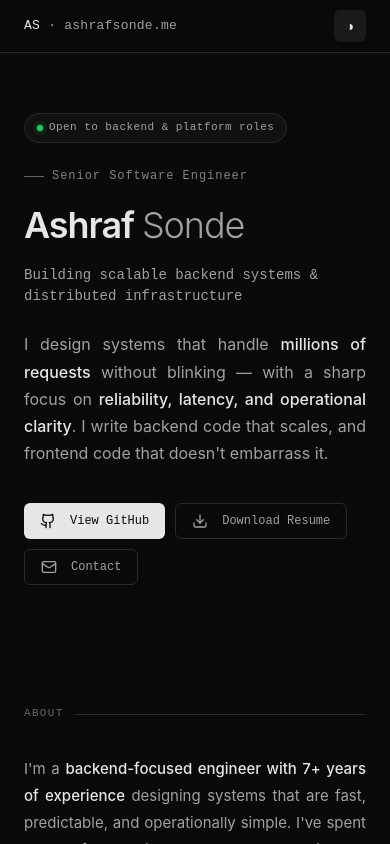
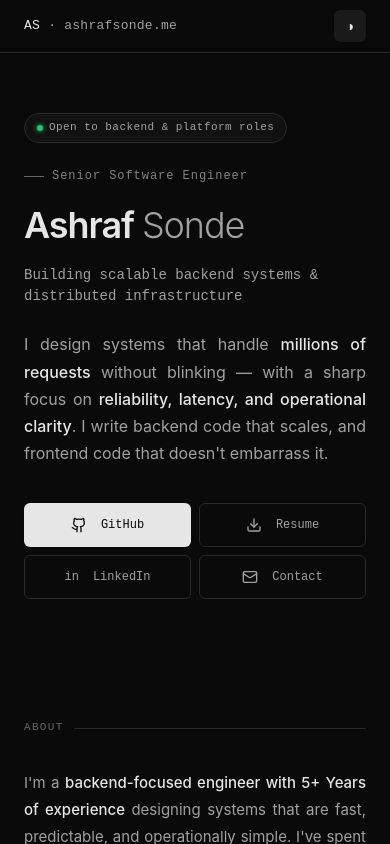
Before and after one commit to Ashraf-Sonde/portfolio-webite, a Next.js app: page / in a window 390 px wide. Shown: the top 844 px of the page. Built offline with nearby package versions, Linux system fonts and the light colour scheme.

Commit message:
fix: added animation in exp and project cards

```diff
--- a/src/app/globals.css
+++ b/src/app/globals.css
@@ -7,7 +7,7 @@
 @layer base {
   :root {
     --bg: #0a0a0a;
-    --bg-card: #111111;
+    --bg-card: #1a1a1a;
     --bg-hover: #1a1a1a;
     --border: 0 0% 16.5%;
     --border-subtle: 0 0% 11.8%;
--- a/src/components/sections/about.tsx
+++ b/src/components/sections/about.tsx
@@ -11,7 +11,7 @@ export function About() {
         <p className="text-[15px] text-muted-foreground leading-[1.8] max-w-[100%] text-justify">
           I&apos;m a{' '}
           <strong className="text-foreground font-medium">
-            backend-focused engineer with 7+ years of experience
+            backend-focused engineer with {aboutStats[0].number} {aboutStats[0].label} of experience
           </strong>{' '}
           designing systems that are fast, predictable, and operationally
           simple. I&apos;ve spent most of that time on the server side —
--- a/src/components/sections/contact.tsx
+++ b/src/components/sections/contact.tsx
@@ -3,7 +3,7 @@ import { SectionLabel } from '@/components/ui/section-label';
 import { Button } from '@/components/ui/button';
 import { Input } from '@/components/ui/input';
 import { Textarea } from '@/components/ui/textarea';
-import { Github, Mail } from 'lucide-react';
+import { Github, Linkedin, LinkedinIcon, Mail } from 'lucide-react';
 function urlDisplay(url: string): string {
   try {
     const u = new URL(url);
--- a/src/components/sections/experience.tsx
+++ b/src/components/sections/experience.tsx
@@ -1,6 +1,6 @@
 import { experience } from '@/lib/data';
 import { SectionLabel } from '@/components/ui/section-label';
-import { AccordionCard } from '@/components/ui/accordion-card';
+import { ExperienceCard } from '@/components/ui/experience-card';
 import { Card } from '@/components/ui/card';
 import Image from 'next/image';
 
@@ -11,7 +11,7 @@ export function Experience() {
         <SectionLabel>Work Experience</SectionLabel>
 
         <div className="space-y-9">
-          {experience.map((company) => (
+          {experience.map((company, companyIndex) => (
             <div key={company.company}>
               <div className="flex items-center gap-[10px] mb-4">
                 <Card className="w-7 h-7 rounded-md flex items-center justify-center text-[12px] border border-border bg-card shadow-none p-0 min-w-[28px] min-h-[28px]">
@@ -31,12 +31,13 @@ export function Experience() {
                 )}
               </div>
 
-              {company.roles.map((role) => (
-                <AccordionCard
+              {company.roles.map((role, roleIndex) => (
+                <ExperienceCard
                   key={role.title}
                   icon={role.icon}
                   title={role.title}
                   meta={`${role.type} · ${role.period}`}
+                  defaultOpen={companyIndex === 0 && roleIndex === 0}
                   bullets={role.bullets}
                   tags={role.tags}
                 />
--- a/src/components/sections/hero.tsx
+++ b/src/components/sections/hero.tsx
@@ -1,7 +1,7 @@
 import { siteConfig } from '@/lib/data';
 import { Button } from '@/components/ui/button';
 import { Badge } from '@/components/ui/badge';
-import { Github, Download, Mail } from 'lucide-react';
+import { Github, Download, Mail, Linkedin } from 'lucide-react';
 import { cn } from '@/lib/utils';
 
 export function Hero() {
@@ -48,38 +48,53 @@ export function Hero() {
           doesn&apos;t embarrass it.
         </p>
 
-        <div className="fade-up fade-up-4 flex gap-[10px] flex-wrap">
+        <div className="fade-up fade-up-4 grid grid-cols-2 gap-2 sm:flex sm:flex-wrap sm:gap-[10px]">
           <Button
             asChild
-            className="font-mono-tight text-[12px] h-9 px-4 rounded-md"
+            className="font-mono-tight text-[12px] h-11 w-full sm:h-9 sm:w-auto sm:px-4 rounded-md justify-center"
           >
             <a
               href={siteConfig.github}
               target="_blank"
               rel="noopener noreferrer"
             >
-              <Github className="h-3.5 w-3.5 mr-1.5" />
-              View GitHub
+              <Github className="h-3.5 w-3.5 mr-1.5 shrink-0" />
+              <span className="truncate">GitHub</span>
             </a>
           </Button>
           <Button
             variant="outline"
             asChild
-            className="font-mono-tight text-[12px] h-9 px-4 rounded-md text-muted-foreground hover:text-foreground"
+            className="font-mono-tight text-[12px] h-11 w-full sm:h-9 sm:w-auto sm:px-4 rounded-md text-muted-foreground hover:text-foreground justify-center"
           >
-            <a href={siteConfig.resume}>
-              <Download className="h-3.5 w-3.5 mr-1.5" />
-              Download Resume
+            <a href={siteConfig.resume} className="flex items-center justify-center">
+              <Download className="h-3.5 w-3.5 mr-1.5 shrink-0" />
+              <span className="truncate">Resume</span>
             </a>
           </Button>
           <Button
             variant="outline"
             asChild
-            className="font-mono-tight text-[12px] h-9 px-4 rounded-md text-muted-foreground hover:text-foreground"
+            className="font-mono-tight text-[12px] h-11 w-full sm:h-9 sm:w-auto sm:px-4 rounded-md text-muted-foreground hover:text-foreground justify-center"
           >
-            <a href="#contact">
-              <Mail className="h-3.5 w-3.5 mr-1.5" />
-              Contact
+            <a
+              href={siteConfig.linkedin}
+              target="_blank"
+              rel="noopener noreferrer"
+              className="flex items-center justify-center"
+            >
+              <span className="mr-1.5 shrink-0">in</span>
+              <span className="truncate">LinkedIn</span>
+            </a>
+          </Button>
+          <Button
+            variant="outline"
+            asChild
+            className="font-mono-tight text-[12px] h-11 w-full sm:h-9 sm:w-auto sm:px-4 rounded-md text-muted-foreground hover:text-foreground justify-center"
+          >
+            <a href="#contact" className="flex items-center justify-center">
+              <Mail className="h-3.5 w-3.5 mr-1.5 shrink-0" />
+              <span className="truncate">Contact</span>
             </a>
           </Button>
         </div>
--- a/src/components/sections/projects.tsx
+++ b/src/components/sections/projects.tsx
@@ -23,13 +23,13 @@ export function Projects() {
         <SectionLabel>Projects ({projects.length})</SectionLabel>
 
         <div className="flex flex-col gap-3">
-          {projects.map((project) => (
+          {projects.map((project, projectIndex) => (
             <ProjectCard
               key={project.id}
               icon={project.icon}
               title={project.title}
               tagline={project.tagline}
-              defaultOpen={project.defaultOpen}
+              defaultOpen={projectIndex === 0}
               github={project.github}
               bullets={project.bullets}
               tags={project.tags}
--- a/src/components/ui/accordion-card.tsx
+++ b/src/components/ui/experience-card.tsx
@@ -20,7 +20,7 @@ interface AccordionCardProps {
   tags: string[];
 }
 
-export function AccordionCard({
+export function ExperienceCard({
   icon,
   title,
   meta,
@@ -58,7 +58,7 @@ export function AccordionCard({
             </div>
           </Button>
         </CollapsibleTrigger>
-        <CollapsibleContent>
+        <CollapsibleContent className="overflow-hidden data-[state=open]:animate-accordion-down data-[state=closed]:animate-accordion-up">
           <CardContent className="px-5 pb-5 pt-0 border-t border-border/50">
             <ul className="list-none p-0 m-0 mt-4">
               {bullets.map((b, i) => (
--- a/src/components/ui/project-card.tsx
+++ b/src/components/ui/project-card.tsx
@@ -98,7 +98,7 @@ export function ProjectCard({
           </Button>
         </CollapsibleTrigger>
 
-        <CollapsibleContent>
+        <CollapsibleContent className="overflow-hidden data-[state=open]:animate-accordion-down data-[state=closed]:animate-accordion-up">
           <CardContent className="px-5 py-[14px] pb-4 pt-4 border-t border-border/50">
             <ul className="list-none p-0 m-0">
               {bullets.map((b, i) => (
--- a/tailwind.config.ts
+++ b/tailwind.config.ts
@@ -76,6 +76,24 @@ const config: Config = {
       maxWidth: {
         content: '760px',
       },
+      keyframes: {
+        'accordion-down': {
+          from: { height: '0' },
+          to: {
+            height: 'var(--radix-collapsible-content-height)',
+          },
+        },
+        'accordion-up': {
+          from: {
+            height: 'var(--radix-collapsible-content-height)',
+          },
+          to: { height: '0' },
+        },
+      },
+      animation: {
+        'accordion-down': 'accordion-down 0.2s ease-out',
+        'accordion-up': 'accordion-up 0.2s ease-out forwards',
+      },
       borderRadius: {
         lg: 'var(--radius)',
         md: 'calc(var(--radius) - 2px)',
```
Also changed, not shown: 1 other file (tests, documents, lock files or other folders).
